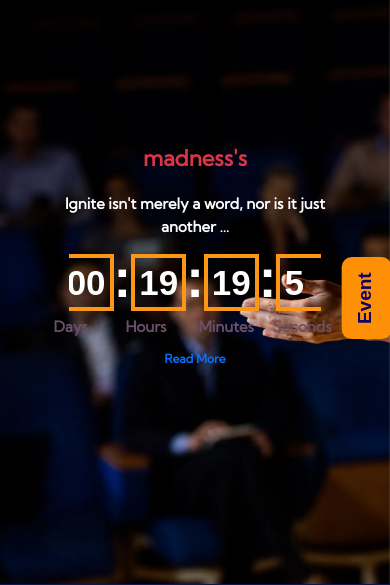
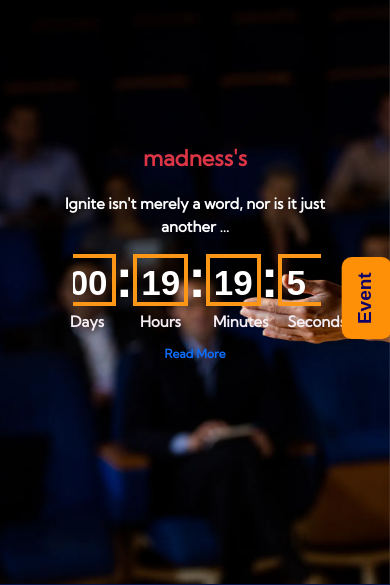
Before and after one commit to DT7Solutions/ignit-ap, a Django app: page / in a window 390 px wide. Shown: the part 77-662 px from the top of the page. Run offline with Django 4.2, Linux system fonts and the light colour scheme; data comes from the database, SQL or seed files in the repository; both versions use the stored data as it was after the commit; some libraries are stand-ins or nearby versions; grey boxes are pictures that could not be loaded.

Commit message:
fixed banner time line

```diff
--- a/igniteap/static/assets/homecss/main.css
+++ b/igniteap/static/assets/homecss/main.css
@@ -461,8 +461,7 @@ px
 /* clock */
 
 .clock {
-    height:65px;
-
+    height:90px;
     /* color: #563B56; */
     color: #FFFFFF;
     font-size: 65px!important;
@@ -475,14 +474,6 @@ px
     overflow: hidden;
   }
 
-  /* .clock::before, .clock::after {
-    content: '';
-    width: 280px;
-    height:30px;
-    background: linear-gradient(to top, transparent, black);
-    position: absolute;
-    z-index: 2;
-  } */
   .clock::after {
     bottom: 0;
     background: linear-gradient(to bottom, transparent, black);
@@ -559,20 +550,17 @@ px
   .labels div:nth-child(4) p {
     color: #FFFFFF;
     font-size: large;
-    /* margin: 0 15px; */
-    margin:0px 0px 0px 25px;
+    margin:0px 0px 0px 35px;
   }
 
   @media only screen and (min-width: 320px) and (max-width: 560px) {
     .clock {
-      /* background-color: red; */
-      /* margin-left: 26px; */
-      /* margin-left:2%; */
+      height:60px;
+      margin-left: 26px;
+      margin-left:2%;
       display:flex;
       max-width: 300px!important;
       justify-content: center;
-
-
 
     }
     .youtube-video{
@@ -583,24 +571,21 @@ px
       bottom: 14%!important;
     }
     .labels div:nth-child(1) p {
-      color: #6a5168;
-
-      margin:0 12px;
+      color: #f5eef4;
+      /* margin:0 1px; */
+      margin-left: 50px;
     }
 
     .labels div:nth-child(2) p {
-      color: #6a5168;
-
+      color: #f5eef4;
       margin: 0 35px;
     }
     .labels div:nth-child(3) p {
-      color: #6a5168;
-
+      color: #f5eef4;
       margin: 0 5px;
     }
     .labels div:nth-child(4) p {
-      color: #6a5168;
-
+      color: #f5eef4;
       margin: 0 19px;
     }
     .d-flex.labels{
@@ -611,13 +596,13 @@ px
   }
   @media only screen and (min-width: 768px) and (max-width: 1024px) {
     .timmer-block {
-      /* background-color: red; */
-      margin-left: 190px;
+      margin-left: 100px;
     }
     .clock .days{
       border:3px solid #ebb4c0;
       border:5px solid #fc9616;
-  }
+    }
+
 }
 
   .number{
@@ -625,7 +610,6 @@ px
   }
 
 .panelist-card{
-  /* border: 1px solid black; */
   margin-bottom: 10px;
   width: auto;
   width: 300px;
--- a/igniteap/templates/uifiles/index.html
+++ b/igniteap/templates/uifiles/index.html
@@ -86,17 +86,15 @@
                                 <p>Seconds</p>
                             </div>
                         </div>
-                        <button class="btn btn-primary"  target="_blank"  href=""><a href="{{ EventTimer.Upload_url }}">Read More</a></button>
+                        <button class="btn btn-primary"  href=""><a href="{{ EventTimer.Upload_url }}">Read More</a></button>
 
                         </div>
-
                 </li>
                 {% endif %}
                 <!-- end SLIDE  -->
 
 
             </ul>
-            <!-- <div class="tp-bannertimer tp-bottom"></div> -->
         </div>
     </div>
 </div>
@@ -197,8 +195,6 @@
 </div>
 
 
-
-<!-- <div class="feature-area-wrapper sm-top">
     <div class="container">
         <div class="row mtn-sm-40 mtn-md-5">
             <div class="col-md-4">
```
Also changed, not shown: igniteap/db.sqlite3.
